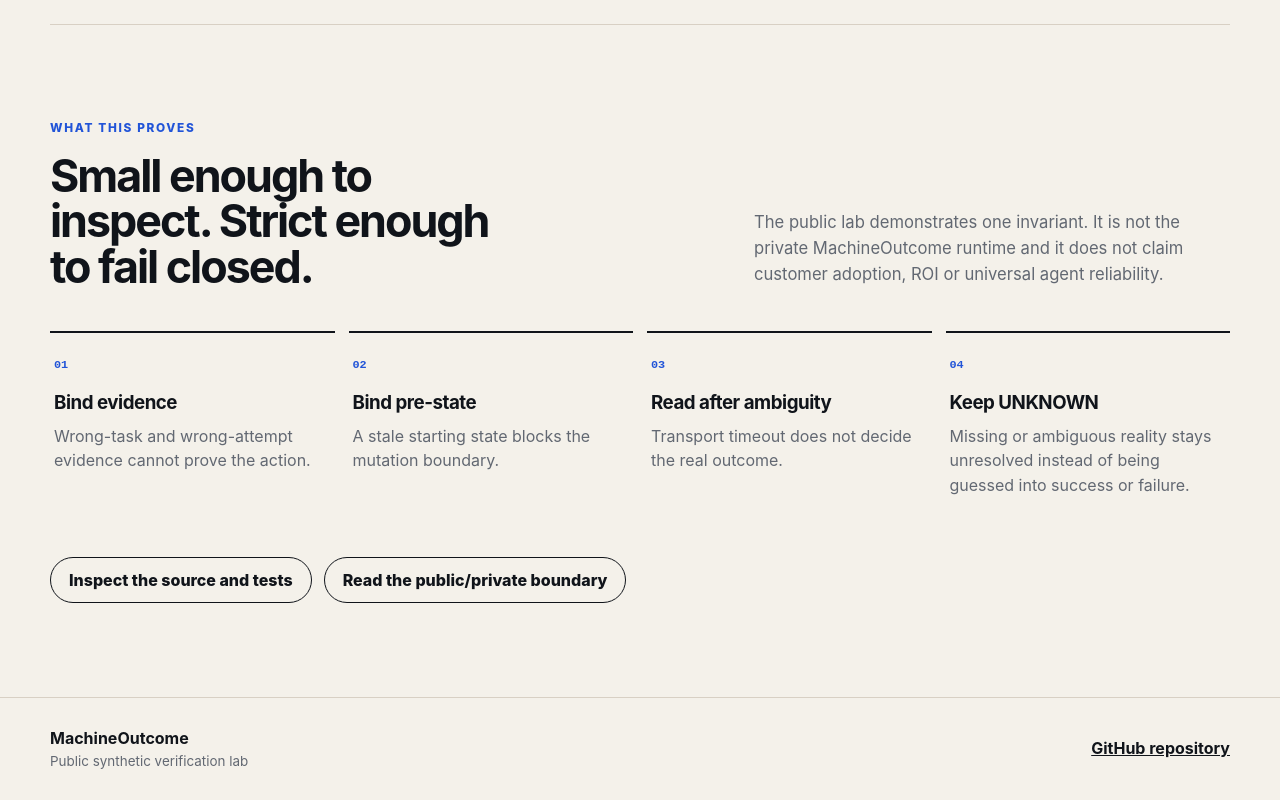
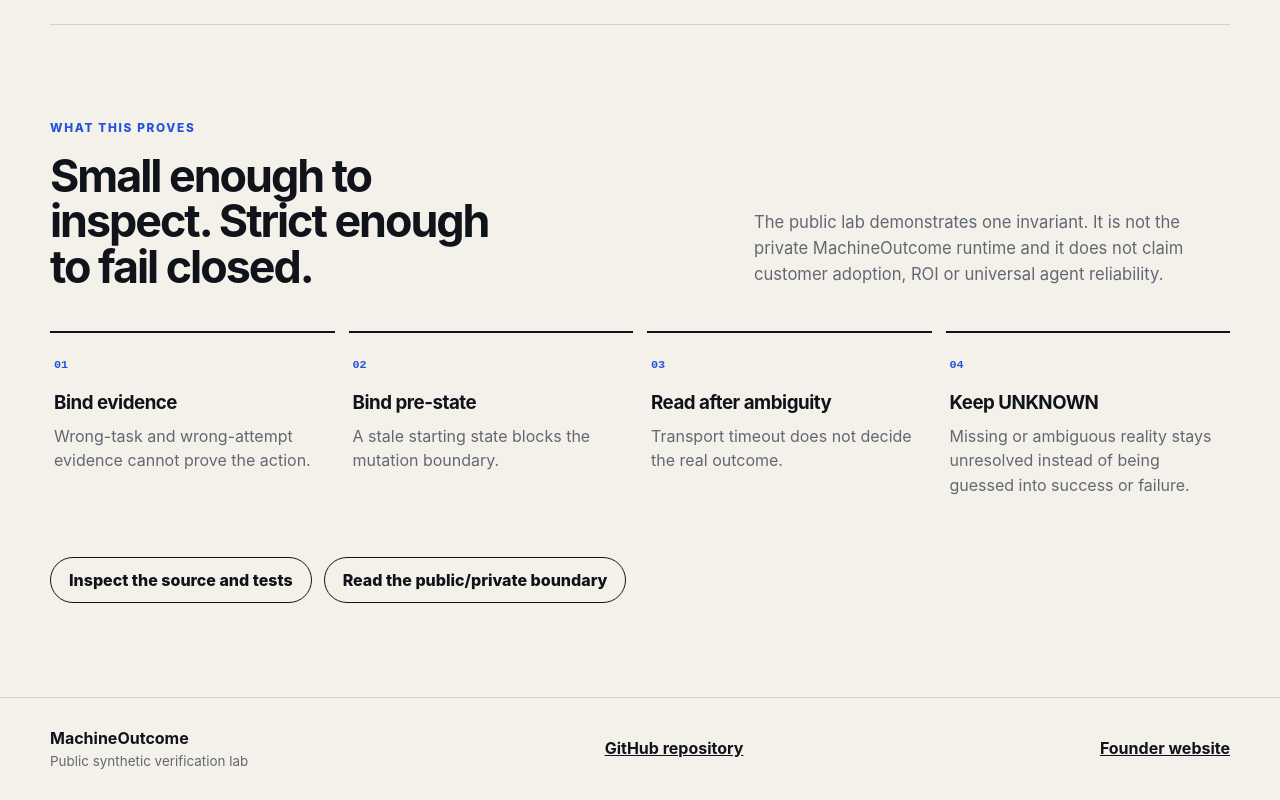
Before and after one commit to SamCT86/machineoutcome-case-study, a website with bundled scripts: page index.html in a window 1280 px wide. Shown: the part 2578-3378 px from the top of the page. Built offline with nearby package versions, Linux system fonts and the light colour scheme.

Commit message:
Link English founder site to canonical .com homepage (#14)
Founder-directed canonical English owner attribution/link correction. No product claims, payments, authorization or backend changes. Exact-head source checks and relevant GitHub CI reviewed. AI-assisted.

```diff
--- a/index.html
+++ b/index.html
@@ -109,7 +109,7 @@
     </section>
   </main>
 
-  <footer><div class="shell footer-inner"><div><b>MachineOutcome</b><span>Public synthetic verification lab</span></div><a href="https://github.com/SamCT86/machineoutcome-case-study">GitHub repository</a></div></footer>
+  <footer><div class="shell footer-inner"><div><b>MachineOutcome</b><span>Public synthetic verification lab</span></div><a href="https://github.com/SamCT86/machineoutcome-case-study">GitHub repository</a><a href="https://www.sarmadtawfeek.com/" rel="me">Founder website</a></div></footer>
   <script type="module" src="./app.js"></script>
 </body>
 </html>
```
